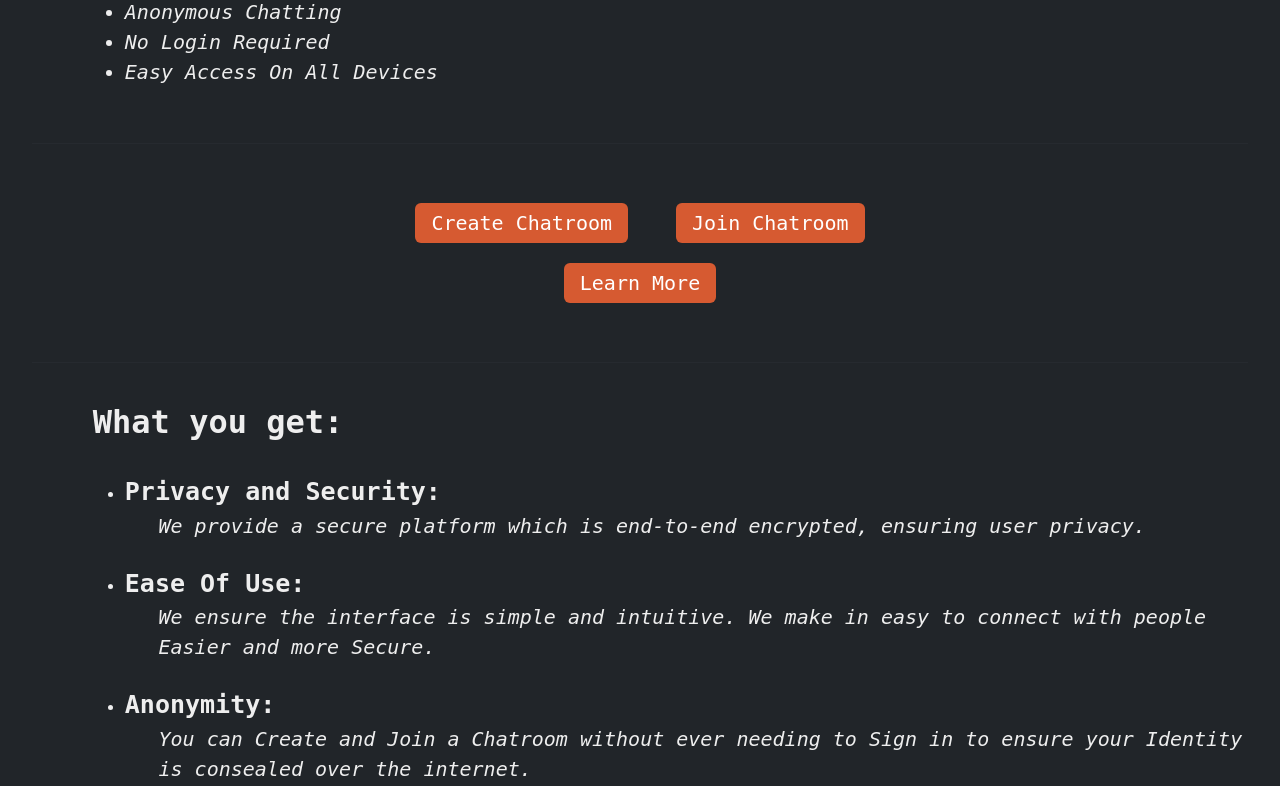
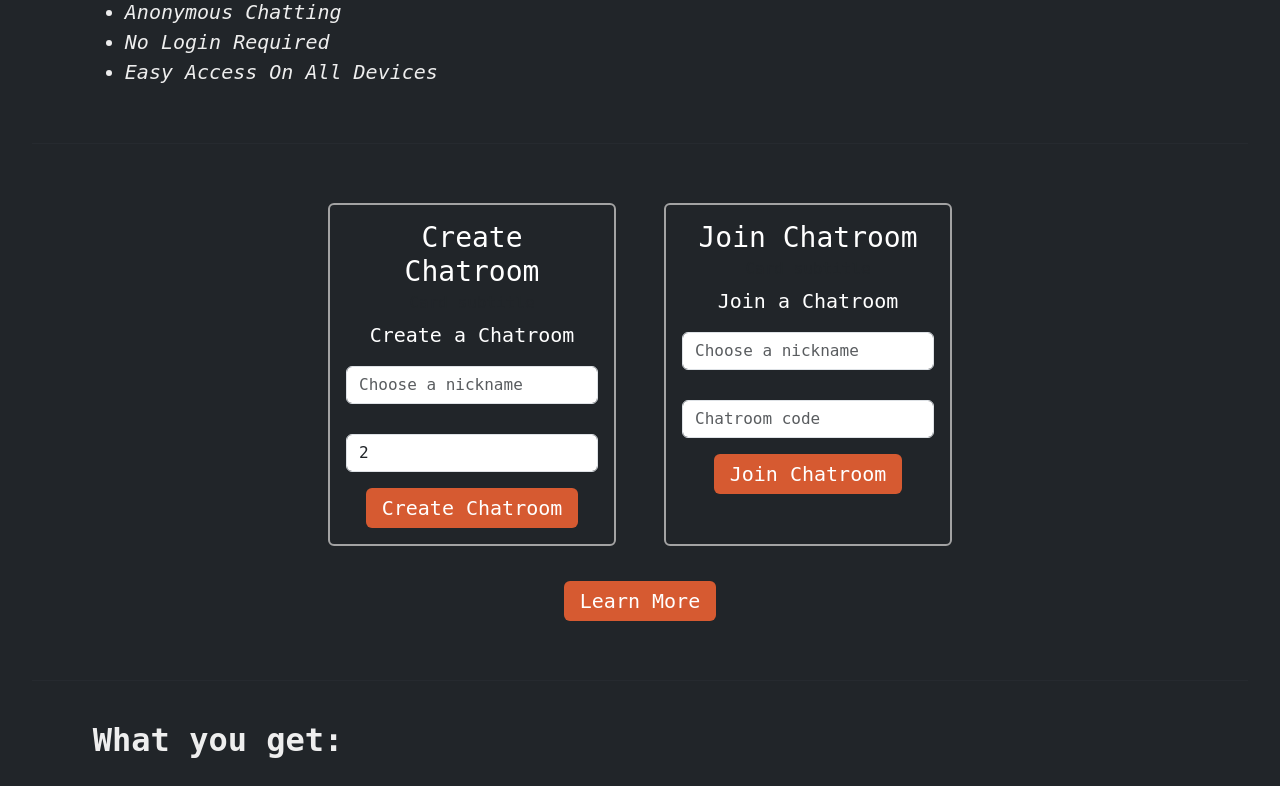
Before and after one commit to SanketJawali/PrivateChatroom, a Flask app: page / in a window 1280 px wide. Shown: the part 332-1118 px from the top of the page. Run offline with Flask 3, Linux system fonts and the light colour scheme.

Commit message:
Reload error fixed, homepage joining implemented

```diff
--- a/app.py
+++ b/app.py
@@ -1,5 +1,5 @@
 import sqlite3
-from flask import Flask, redirect, render_template, request, session
+from flask import Flask, redirect, render_template, request, session, url_for
 from werkzeug.security import check_password_hash, generate_password_hash
 from random import choice
 from string import ascii_letters, digits
@@ -59,7 +59,7 @@ def create():
         # Storing the data in session
         session["nickname"] = nickname
         session["room"] = room
-        return render_template("room.html", code=room)
+        return redirect(url_for("room"))
 
         # room = session.get("room")
         # rooms[room]["members"] += nickname
@@ -108,7 +108,7 @@ def join():
 
         rooms[room]["members"].append(nickname)
 
-        return render_template("room.html", code=room)
+        return redirect(url_for("room"))
 
     # return render_template("index.html", username=session.get("username"))
     return redirect("/index", username=session.get("username"))
@@ -244,12 +244,25 @@ def room():
     """ Entering the chatroom """
 
     room = session.get("room")
-    if room is None or session.get("nickname") is None or room not in rooms:
-        return render_template("index.html")
+
+    if not room:
+        msg = "No Room found"
+        return render_template("index.html", common_error=msg)
+
+    # Ensure that the room code is valid and exists in the `rooms` dictionary
+    if room not in rooms:
+        msg = "Room does not exist"
+        return render_template("index.html", common_error=msg)
 
     members = rooms[room]["members"]
+    return render_template("room.html", code=room, members=members)
 
-    return render_template("room.html", code=room, members=members)
+    # if room is None or session.get("nickname") is None or room not in rooms:
+    #     return render_template("index.html")
+
+    # members = rooms[room]["members"]
+
+    # return render_template("room.html", code=room, members=members)
 
 
 @socketio.on("message")
--- a/templates/homepage.html
+++ b/templates/homepage.html
@@ -20,10 +20,65 @@
         </ul><br>
     </div>
     <hr><br>
+
     <div class="home-btn">
-        <a href="/create"><button type="button">Create Chatroom</button></a>
-        <a href="/join"><button type="button">Join Chatroom</button></a>
+        <div class="card text-bg-dark mb-3" style="width: 18rem; border: 2px solid #a3a3a3;">
+            <div class="card-body txt-center">
+                <form action="/create" method="post">
+                    <h3 class="card-title">Create Chatroom</h3>
+                    <h6 class="card-subtitle mb-2 text-body-secondary">Card subtitle</h6>
+                    <p class="card-text">
+                        Create a Chatroom <br>
+
+                        {% if create_error %}
+                            <div>
+                                <ul class="error-messages">
+                                    <li>{{ create_error }}</li>
+                                </ul>
+                            </div>
+                        {% endif %}
+
+                        <div class="input-group flex-nowrap">
+                            <input name="nickname" type="text" class="form-control" placeholder="Choose a nickname">
+                        </div><br>
+                        <div class="input-group flex-wrap">
+                            <input name="participants" type="number" class="form-control" placeholder="Max participants" value="2" min="2" max="8">
+                        </div>
+                    </p>
+                    <button id="create" type="submit">Create Chatroom</button>
+                </form>
+            </div>
+        </div>
+
+        <div class="card text-bg-dark mb-3" style="width: 18rem; border: 2px solid #a3a3a3;">
+            <div class="card-body txt-center">
+                <form action="/join" method="post">
+                    <h3 class="card-title">Join Chatroom</h3>
+                    <h6 class="card-subtitle mb-2 text-body-secondary">Card subtitle</h6>
+                    <p class="card-text">
+                        Join a Chatroom <br>
+
+                        {% if join_error %}
+                            <div>
+                                <ul class="error-messages">
+                                    <li>{{ join_error }}</li>
+                                </ul>
+                            </div>
+                        {% endif %}
+
+                        <div class="input-group flex-wrap">
+                            <input name="nickname" type="text" class="form-control" placeholder="Choose a nickname">
+                        </div><br>
+                        <div class="input-group flex-wrap">
+                            <input name="chatroom_code" type="text" class="form-control" placeholder="Chatroom code" minlength="6" maxlength="6">
+                        </div>
+                    </p>
+                    <button id="join" type="submit">Join Chatroom</button>
+                </form>
+            </div>
+        </div>
     </div>
+
     <div class="home-btn">
         <a href="#more_info"><button type="button">Learn More</button></a>
     </div><br>
```
Also changed, not shown: templates/index.html (+9 -0 lines).
